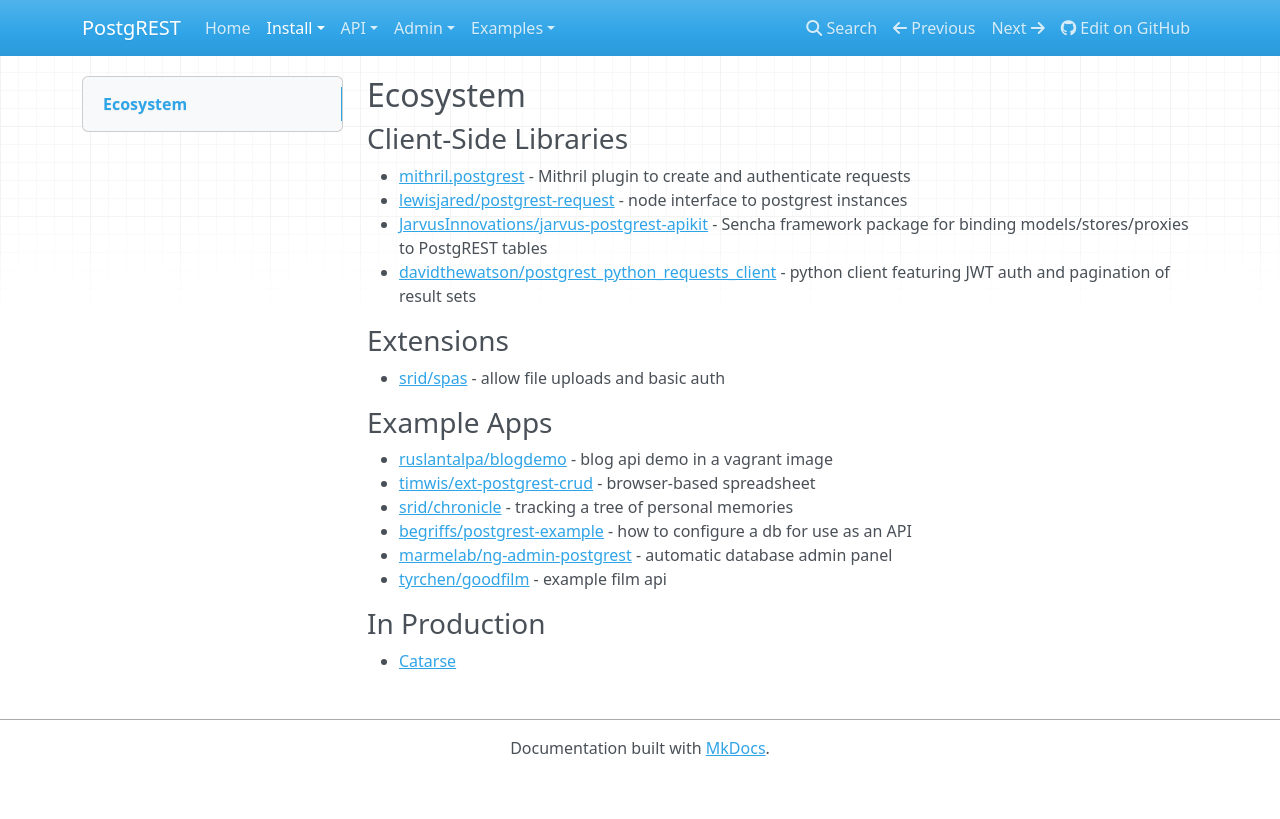
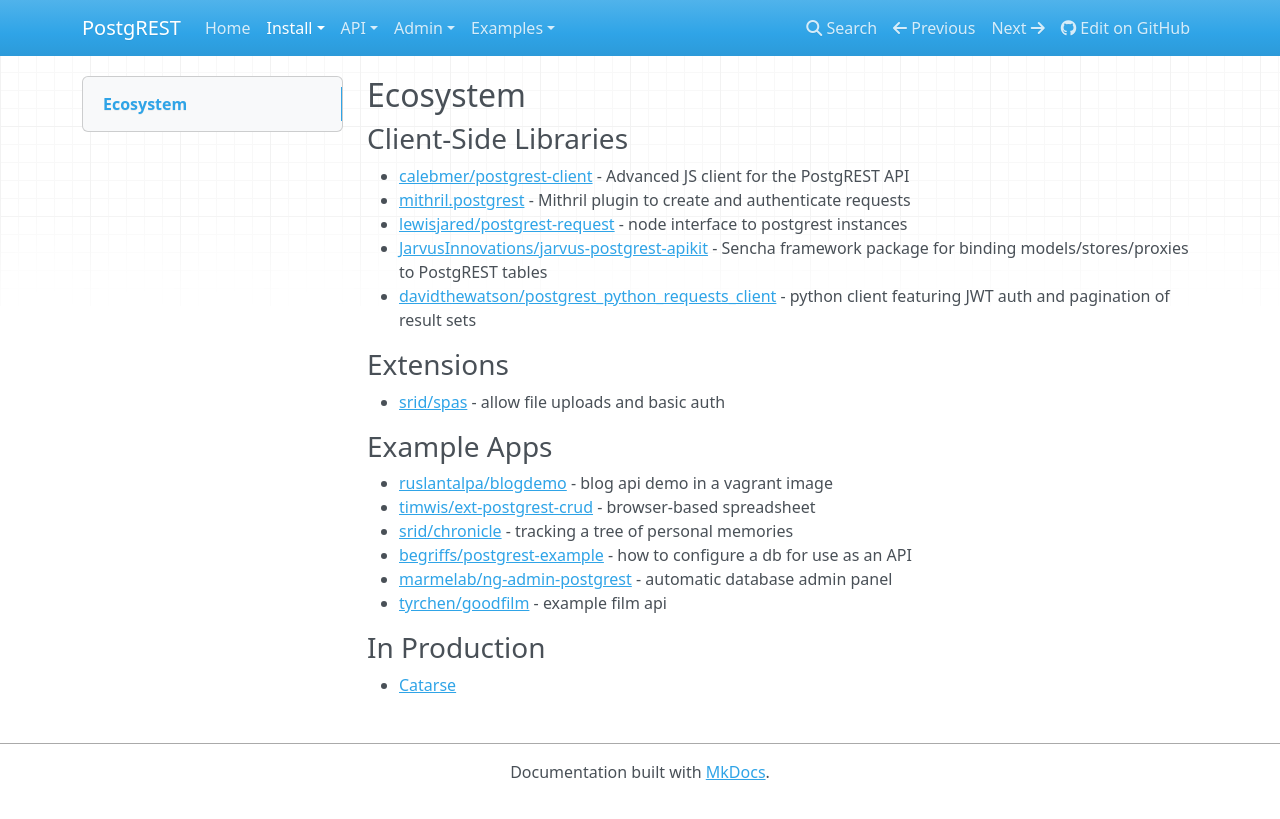
Before and after one commit to PostgREST/postgrest, an MkDocs documentation site: the page built from docs/install/ecosystem.md, in a window 1280 px wide. Shown: the top 819 px of the page. Built offline with MkDocs 1.6.1, drawn with Linux system fonts in a browser that asks for light colours; nearby versions of some CDN libraries; old or Windows-style settings are respelled for this version of MkDocs.

Commit message:
Add link to Caleb's awesome client

```diff
--- a/docs/install/ecosystem.md
+++ b/docs/install/ecosystem.md
@@ -2,6 +2,7 @@
 
 ### Client-Side Libraries
 
+* [calebmer/postgrest-client](https://github.com/calebmer/postgrest-client) - Advanced JS client for the PostgREST API
 * [mithril.postgrest](https://github.com/catarse/mithril.postgrest) - Mithril plugin to create and authenticate requests
 * [lewisjared/postgrest-request](https://github.com/lewisjared/postgrest-request) - node interface to postgrest instances
 * [JarvusInnovations/jarvus-postgrest-apikit](https://github.com/JarvusInnovations/jarvus-postgrest-apikit) - Sencha framework package for binding models/stores/proxies to PostgREST tables
```
